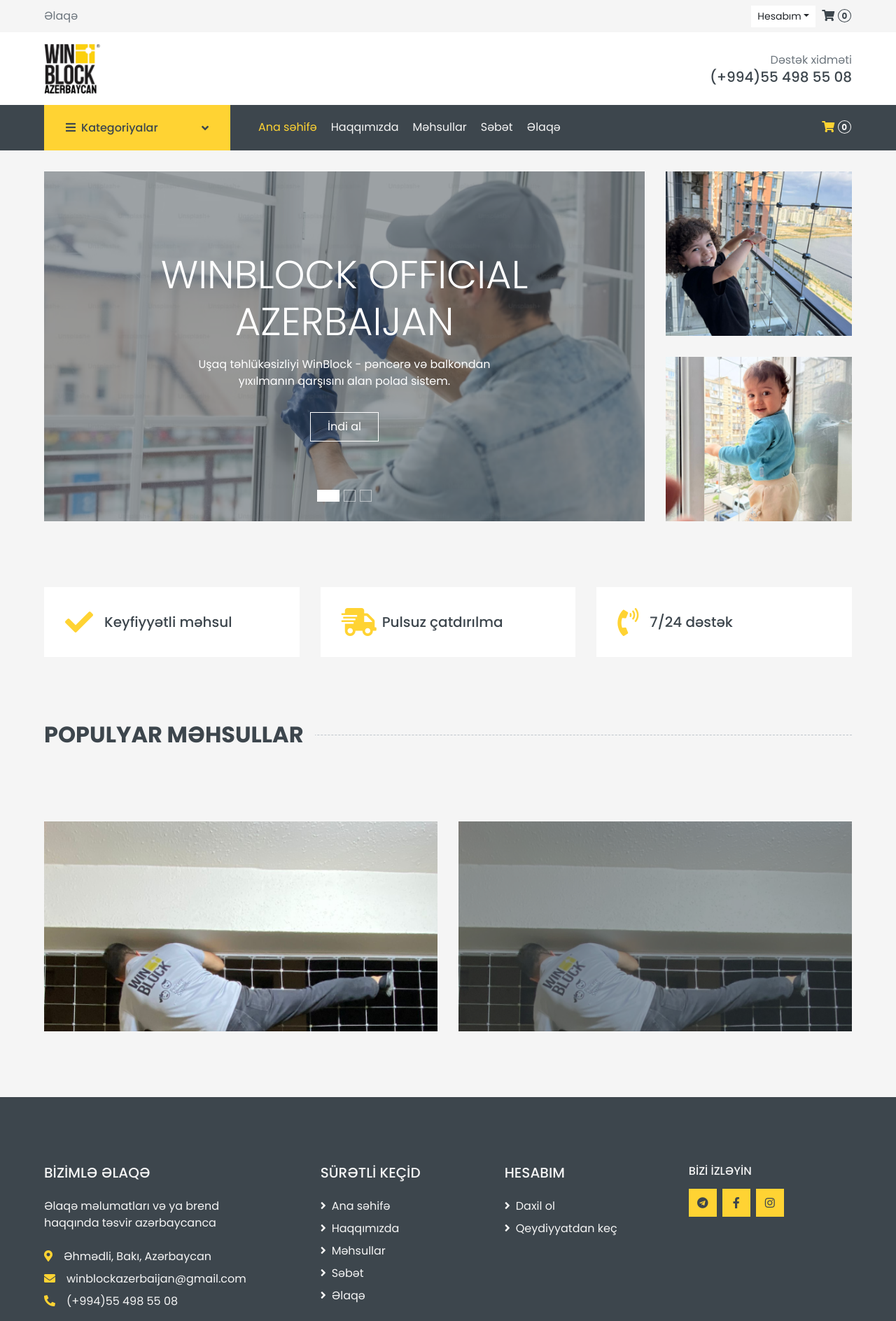
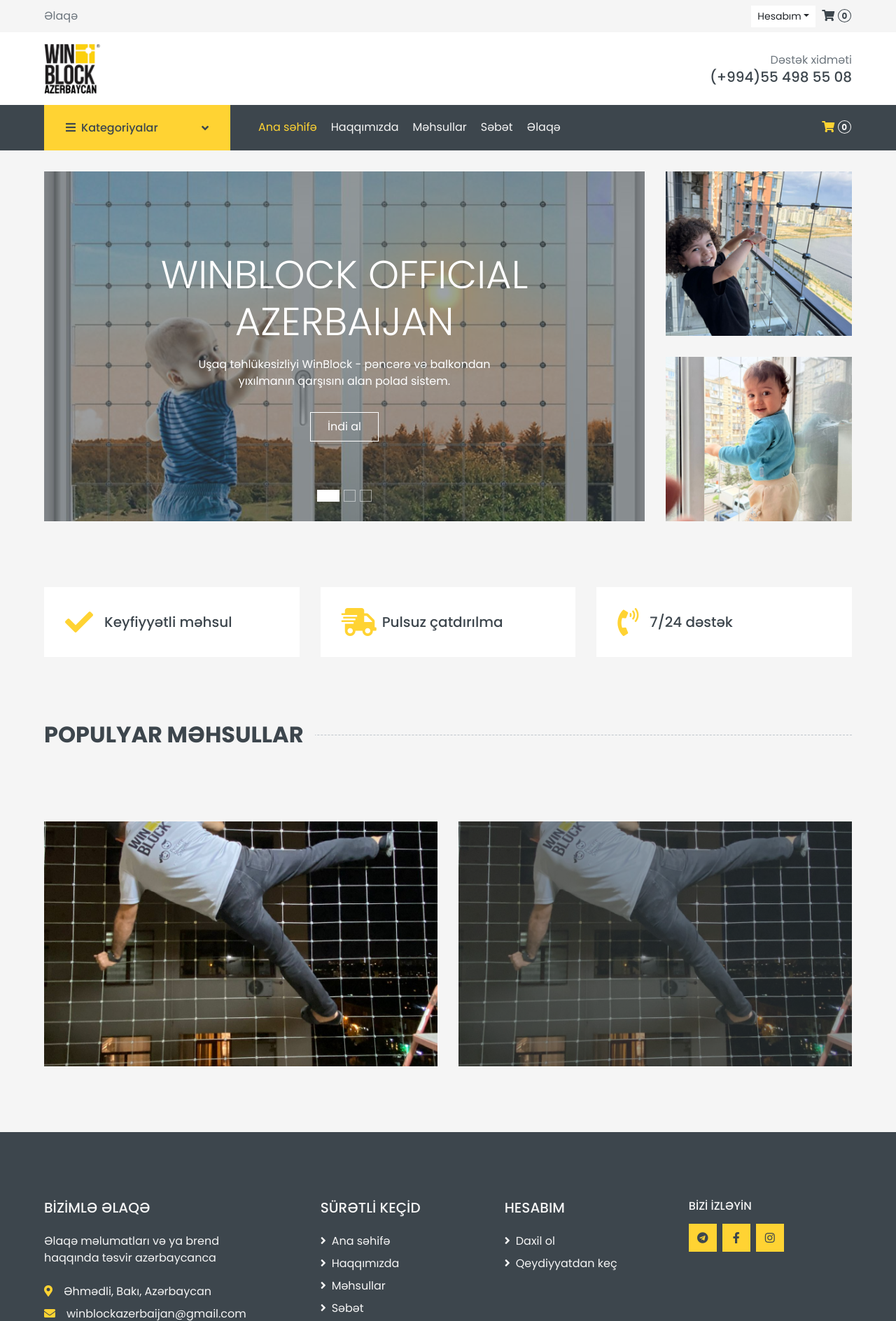
Before and after one commit to IIISRO/winblockaz, a Django app: page / in a window 1280 px wide. Shown: the top 1888 px of the page at 70% size. Run offline with Django 5.2, Linux system fonts and the light colour scheme; data that the repository does not hold is empty; some libraries are stand-ins or nearby versions.

Commit message:
initial commit

```diff
--- a/core/templates/home.html
+++ b/core/templates/home.html
@@ -13,7 +13,7 @@
                 </ol>
                 <div class="carousel-inner">
                     <div class="carousel-item position-relative active" style="height: 500px;">
-                        <img class="position-absolute w-100 h-100" src="{% static 'img/image1.avif' %}" style="object-fit: cover;">
+                        <img class="position-absolute w-100 h-100" src="{% static 'img/winblock-image1.jpeg' %}" style="object-fit: cover;">
                         <div class="carousel-caption d-flex flex-column align-items-center justify-content-center">
                             <div class="p-3" style="max-width: 700px;">
                                 <h1 class="display-4 text-white mb-3 animate__animated animate__fadeInDown">WINBLOCK OFFICIAL AZERBAIJAN</h1>
@@ -23,7 +23,7 @@
                         </div>
                     </div>
                     <div class="carousel-item position-relative" style="height: 500px;">
-                        <img class="position-absolute w-100 h-100" src="{% static 'img/image2.avif' %}" style="object-fit: cover;">
+                        <img class="position-absolute w-100 h-100" src="{% static 'img/winblock-image4.jpeg' %}" style="object-fit: cover;">
                         <div class="carousel-caption d-flex flex-column align-items-center justify-content-center">
                             <div class="p-3" style="max-width: 700px;">
                                 <h1 class="display-4 text-white mb-3 animate__animated animate__fadeInDown">WINBLOCK OFFICIAL AZERBAIJAN</h1>
@@ -33,7 +33,7 @@
                         </div>
                     </div>
                     <div class="carousel-item position-relative" style="height: 500px;">
-                        <img class="position-absolute w-100 h-100" src="{% static 'img/image3.avif' %}" style="object-fit: cover;">
+                        <img class="position-absolute w-100 h-100" src="{% static 'img/winblock-image7.jpeg' %}" style="object-fit: cover;">
                         <div class="carousel-caption d-flex flex-column align-items-center justify-content-center">
                             <div class="p-3" style="max-width: 700px;">
                                 <h1 class="display-4 text-white mb-3 animate__animated animate__fadeInDown">WINBLOCK OFFICIAL AZERBAIJAN</h1>
@@ -123,13 +123,13 @@
 <div class="container-fluid pt-5 pb-3">
     <div class="row px-xl-5">
         <div class="col-md-6">
-            <div class="product-offer mb-30" style="height: 300px;background-image: url('../../static/img/winblock-image2.jpeg');background-position: top; background-size: cover;background-repeat: no-repeat;">
+            <div class="product-offer mb-30" style="height: 350px;background-image: url('../../static/img/winblock-image2.jpeg');background-position: center; background-size: cover;background-repeat: no-repeat;">
                 <!-- <img class="img-fluid" style="object-fit: cover;background-position: top;" src="{% static 'img/winblock-image5.jpeg' %}" alt=""> -->
 
             </div>
         </div>
         <div class="col-md-6">
-            <div class="product-offer mb-30" style="height: 300px;background-image: url('../../static/img/winblock-image2.jpeg');background-position: top; background-size: cover;background-repeat: no-repeat;">
+            <div class="product-offer mb-30" style="height: 350px;background-image: url('../../static/img/winblock-image2.jpeg');background-position: center; background-size: cover;background-repeat: no-repeat;">
                 <!-- <img class="img-fluid"  style="object-fit: cover;background-position: top;" src="{% static 'img/winblock-image6.jpeg' %}" alt=""> -->
                 <div class="offer-text">
                     <!-- <h6 class="text-white text-uppercase">20% Endirim</h6>
```
